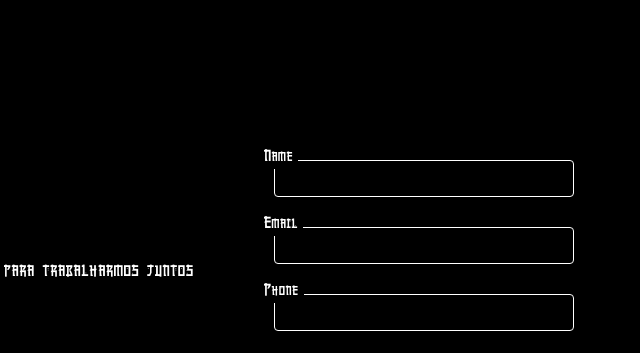
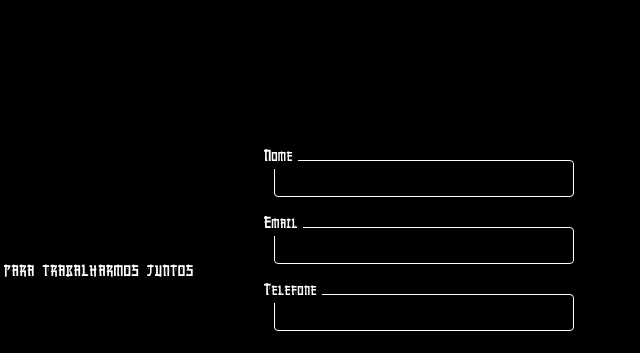
Before and after one commit to LuskarDev/Portifolio, a plain HTML site: page index.html in a window 1280 px wide. Shown: the part 2335-2688 px from the top of the page, 508-1148 px from the left. Drawn offline with Linux system fonts and the light colour scheme.

Commit message:
Update index.html

```diff
--- a/index.html
+++ b/index.html
@@ -348,7 +348,7 @@
                     <input type="hidden" name="_next" value="http://127.0.0.1:5500/sucesso.html">
                     <div class="form-group">
                         <input type="text" name="text" id="name" >
-                        <label name="name">Name</label>
+                        <label name="name">Nome</label>
                     </div>
                     <div class="form-group">
                         <input type="email" name="email" id="email" >
@@ -356,7 +356,7 @@
                     </div>
                     <div class="form-group">
                         <input type="number" name="phone" id="phone" >
-                        <label name="phone">Phone</label>
+                        <label name="phone">Telefone</label>
                     </div>
                     <div class="form-group">
                         <textarea name="subject" id="subject" placeholder="Digite o Assunto desejado" cols="30" rows="10"></textarea>
```
